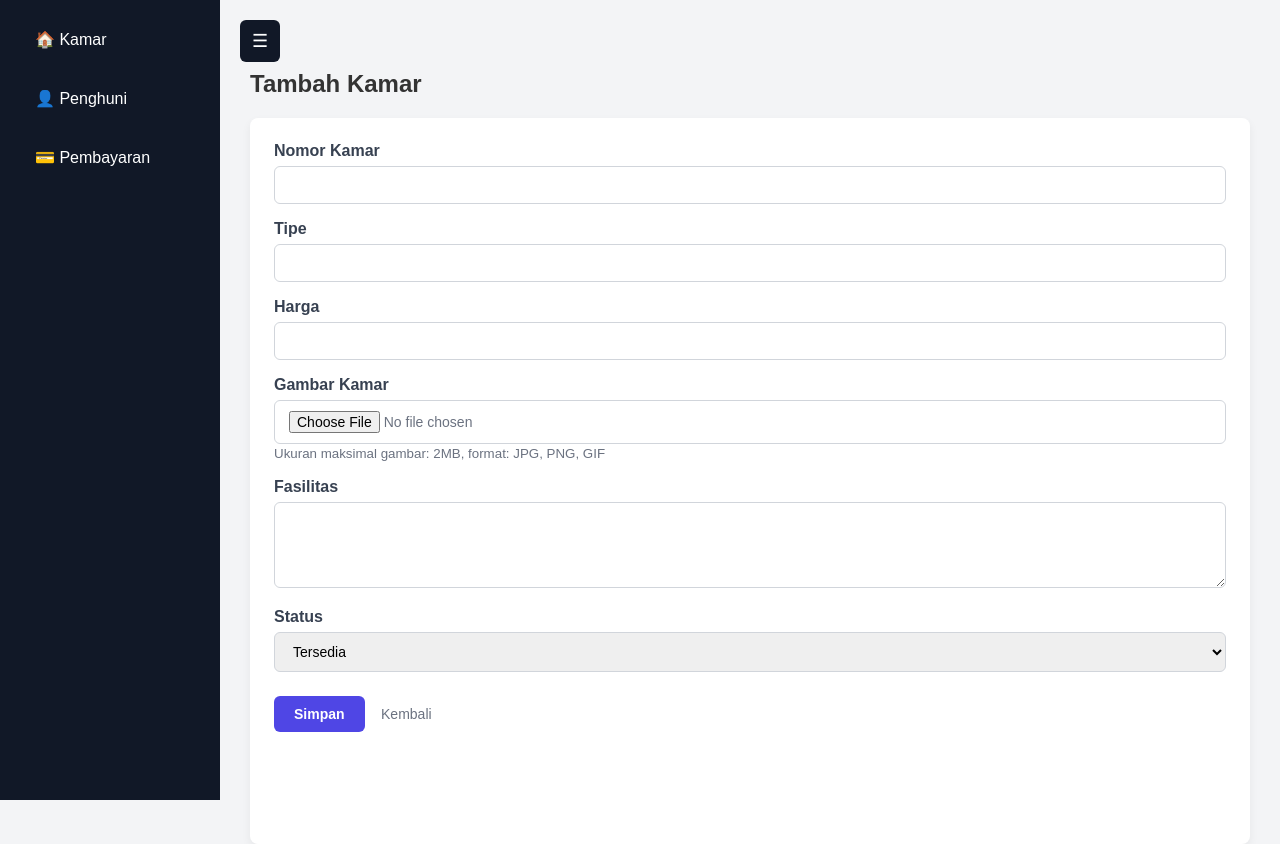
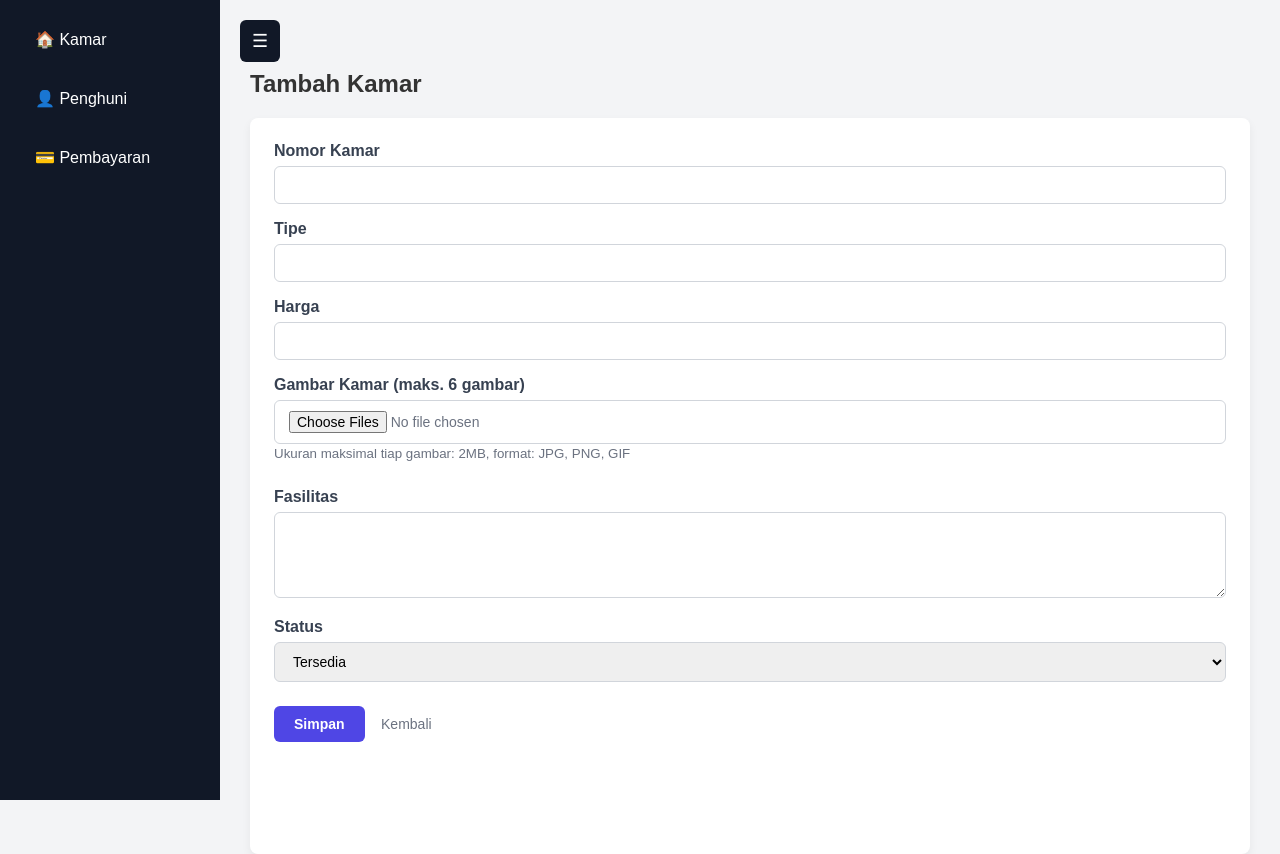
Before and after one commit to hkxproduction/kost, a CodeIgniter app: page /kost/index.php/kamar/tambah in a window 1280 px wide. Run offline with CodeIgniter, Linux system fonts and the light colour scheme.

Commit message:
Update UI FORM GAMBAR

```diff
--- a/application/controllers/Kamar.php
+++ b/application/controllers/Kamar.php
@@ -11,103 +11,107 @@ class Kamar extends CI_Controller {
   }
 
   public function index() {
-    // Mendapatkan data kamar
     $data['kamar'] = $this->Kamar_model->get_all();
-
-    // Menetapkan view konten untuk digunakan dalam layout utama
     $data['content_view'] = 'kamar/index';
-
-    // Memuat layout utama dengan konten yang sesuai
     $this->load->view('layouts/main', $data);
   }
 
   public function tambah() {
     if ($_POST) {
-      // Proses upload gambar
-      $upload_data = $this->_do_upload();
-      if ($upload_data) {
-        $_POST['gambar'] = $upload_data['file_name'];
-      }
+      // Format harga (hapus titik pemisah ribuan)
+      $_POST['harga'] = str_replace('.', '', $this->input->post('harga'));
 
-      // Insert data kamar ke database
+      // Upload banyak gambar
+      $gambar_list = $this->_do_multiple_upload();
+
+      // Simpan array nama file sebagai JSON
+      $_POST['gambar'] = json_encode($gambar_list);
+
+      // Simpan ke database
       $this->Kamar_model->insert($this->input->post());
 
-      // Redirect ke halaman kamar
       redirect('kamar');
     }
 
-    // Menetapkan view konten untuk digunakan dalam layout utama
     $data['content_view'] = 'kamar/form';
-
-    // Memuat layout utama dengan konten yang sesuai
     $this->load->view('layouts/main', $data);
   }
 
   public function edit($id) {
+    $kamar = $this->Kamar_model->get($id);
+
     if ($_POST) {
-      // Mendapatkan data kamar untuk update
-      $kamar = $this->Kamar_model->get($id);
+      $_POST['harga'] = str_replace('.', '', $this->input->post('harga'));
 
-      // Proses upload gambar baru
-      $upload_data = $this->_do_upload();
-      if ($upload_data) {
-        // Hapus gambar lama jika ada
-        if ($kamar->gambar && file_exists('./uploads/kamar/' . $kamar->gambar)) {
-          unlink('./uploads/kamar/' . $kamar->gambar);
+      // Jika user mengupload gambar baru
+      $gambar_baru = $this->_do_multiple_upload();
+      if (!empty($gambar_baru)) {
+        // Hapus gambar lama dari server
+        if (!empty($kamar->gambar)) {
+          $gambar_lama = json_decode($kamar->gambar, true);
+          foreach ($gambar_lama as $g) {
+            if (file_exists('./uploads/kamar/' . $g)) {
+              unlink('./uploads/kamar/' . $g);
+            }
+          }
         }
-
-        $_POST['gambar'] = $upload_data['file_name'];
+        $_POST['gambar'] = json_encode($gambar_baru);
+      } else {
+        // Jika tidak upload baru, pakai yang lama
+        $_POST['gambar'] = $kamar->gambar;
       }
 
-      // Update data kamar di database
       $this->Kamar_model->update($id, $this->input->post());
-
-      // Redirect ke halaman kamar
       redirect('kamar');
     }
 
-    // Mendapatkan data kamar yang akan diedit
-    $data['kamar'] = $this->Kamar_model->get($id);
-
-    // Menetapkan view konten untuk digunakan dalam layout utama
+    $data['kamar'] = $kamar;
     $data['content_view'] = 'kamar/form';
-
-    // Memuat layout utama dengan konten yang sesuai
     $this->load->view('layouts/main', $data);
   }
 
   public function hapus($id) {
-    // Mendapatkan data kamar yang akan dihapus
     $kamar = $this->Kamar_model->get($id);
-
-    // Hapus gambar lama jika ada
-    if ($kamar->gambar && file_exists('./uploads/kamar/' . $kamar->gambar)) {
-      unlink('./uploads/kamar/' . $kamar->gambar);
+    if (!empty($kamar->gambar)) {
+      $gambar = json_decode($kamar->gambar, true);
+      foreach ($gambar as $g) {
+        if (file_exists('./uploads/kamar/' . $g)) {
+          unlink('./uploads/kamar/' . $g);
+        }
+      }
     }
-
-    // Hapus data kamar dari database
     $this->Kamar_model->delete($id);
-
-    // Redirect ke halaman kamar
     redirect('kamar');
   }
 
-  // Fungsi untuk meng-handle upload gambar
-  private function _do_upload() {
-    $config['upload_path'] = './uploads/kamar/';
-    $config['allowed_types'] = 'jpg|jpeg|png|gif';
-    $config['max_size'] = 2048; // Maksimal ukuran file 2MB
-    $config['encrypt_name'] = TRUE; // Nama file dienkripsi untuk menghindari duplikasi
+  // Upload banyak file gambar
+  private function _do_multiple_upload() {
+    $files = $_FILES['gambar'];
+    $file_count = count($files['name']);
+    $uploaded_files = [];
 
-    // Inisialisasi konfigurasi upload
-    $this->upload->initialize($config);
+    for ($i = 0; $i < $file_count; $i++) {
+      if (!empty($files['name'][$i])) {
+        $_FILES['file']['name']     = $files['name'][$i];
+        $_FILES['file']['type']     = $files['type'][$i];
+        $_FILES['file']['tmp_name'] = $files['tmp_name'][$i];
+        $_FILES['file']['error']    = $files['error'][$i];
+        $_FILES['file']['size']     = $files['size'][$i];
 
-    if (!$this->upload->do_upload('gambar')) {
-      // Jika upload gagal, kembalikan null
-      return null;
+        $config['upload_path']   = './uploads/kamar/';
+        $config['allowed_types'] = 'jpg|jpeg|png|gif';
+        $config['max_size']      = 2048;
+        $config['encrypt_name']  = TRUE;
+
+        $this->upload->initialize($config);
+
+        if ($this->upload->do_upload('file')) {
+          $upload_data = $this->upload->data();
+          $uploaded_files[] = $upload_data['file_name'];
+        }
+      }
     }
 
-    // Kembalikan data file yang di-upload
-    return $this->upload->data();
+    return $uploaded_files;
   }
 }
--- a/application/models/Kamar_model.php
+++ b/application/models/Kamar_model.php
@@ -1,5 +1,6 @@
 <?php
 class Kamar_model extends CI_Model {
+
   public function get_all() {
     return $this->db->get('kamar')->result();
   }
@@ -9,22 +10,11 @@ class Kamar_model extends CI_Model {
   }
 
   public function insert($data) {
-    // Filter field yang diizinkan
-    // $filtered = [
-    //   'nama' => $data['nama'] ?? null,
-    //   'gambar' => $data['gambar'] ?? null,
-    // ];
     return $this->db->insert('kamar', $data);
   }
 
   public function update($id, $data) {
-    $filtered = [
-      'nama' => $data['nama'] ?? null,
-    ];
-    if (!empty($data['gambar'])) {
-      $filtered['gambar'] = $data['gambar'];
-    }
-    return $this->db->where('id', $id)->update('kamar', $filtered);
+    return $this->db->where('id', $id)->update('kamar', $data);
   }
 
   public function delete($id) {
--- a/application/views/kamar/form.php
+++ b/application/views/kamar/form.php
@@ -16,17 +16,18 @@
 
   <div style="margin-bottom: 16px;">
     <label style="display: block; margin-bottom: 6px; color: #374151; font-weight: 600;">Harga</label>
-    <input type="number" name="harga" value="<?= isset($kamar) ? $kamar->harga : '' ?>" required style="width: 100%; padding: 10px 14px; border: 1px solid #D1D5DB; border-radius: 6px; font-size: 14px;"/>
+    <input type="text" id="harga" name="harga" value="<?= isset($kamar) ? number_format($kamar->harga, 0, ',', '.') : '' ?>" required
+          style="width: 100%; padding: 10px 14px; border: 1px solid #D1D5DB; border-radius: 6px; font-size: 14px;"/>
   </div>
 
   <!-- Input Gambar with Preview -->
   <div style="margin-bottom: 16px;">
-    <label style="display: block; margin-bottom: 6px; color: #374151; font-weight: 600;">Gambar Kamar</label>
-    <input type="file" name="gambar" id="gambar" style="width: 100%; padding: 10px 14px; border: 1px solid #D1D5DB; border-radius: 6px; font-size: 14px; color: #6B7280;" onchange="previewImage()"/>
-    <small style="color: #6B7280;">Ukuran maksimal gambar: 2MB, format: JPG, PNG, GIF</small>
-    <div id="imagePreview" style="margin-top: 10px;">
-      <!-- Image Preview will appear here -->
-    </div>
+    <label style="display: block; margin-bottom: 6px; color: #374151; font-weight: 600;">Gambar Kamar (maks. 6 gambar)</label>
+    <input type="file" name="gambar[]" id="gambar" accept="image/*" multiple
+          style="width: 100%; padding: 10px 14px; border: 1px solid #D1D5DB; border-radius: 6px; font-size: 14px; color: #6B7280;"
+          onchange="previewImages()" />
+    <small style="color: #6B7280;">Ukuran maksimal tiap gambar: 2MB, format: JPG, PNG, GIF</small>
+    <div id="imagePreview" style="margin-top: 10px; display: flex; flex-wrap: wrap; gap: 10px;"></div>
   </div>
 
   <!-- Fasilitas Text Input -->
@@ -51,18 +52,40 @@
 </form>
 
 <script>
-  function previewImage() {
-    const file = document.getElementById('gambar').files[0];
-    const reader = new FileReader();
-    const imagePreview = document.getElementById('imagePreview');
+  function previewImages() {
+    const files = document.getElementById('gambar').files;
+    const preview = document.getElementById('imagePreview');
+    preview.innerHTML = '';
 
-    if (file) {
+    if (files.length > 6) {
+      alert('Maksimal upload 6 gambar.');
+      document.getElementById('gambar').value = ''; // Reset input
+      return;
+    }
+
+    Array.from(files).forEach(file => {
+      if (file.size > 2 * 1024 * 1024) {
+        alert(`File "${file.name}" terlalu besar (maks 2MB).`);
+        return;
+      }
+
+      const reader = new FileReader();
       reader.onload = function(e) {
-        imagePreview.innerHTML = `<img src="${e.target.result}" alt="Image Preview" style="max-width: 100%; max-height: 300px; border-radius: 8px; margin-top: 10px;" />`;
+        const img = document.createElement('img');
+        img.src = e.target.result;
+        img.style.maxWidth = '150px';
+        img.style.maxHeight = '150px';
+        img.style.borderRadius = '8px';
+        img.style.objectFit = 'cover';
+        preview.appendChild(img);
       };
       reader.readAsDataURL(file);
-    } else {
-      imagePreview.innerHTML = '';
-    }
+    });
   }
+
+  const hargaInput = document.getElementById('harga');
+  hargaInput.addEventListener('keyup', function(e) {
+    let value = this.value.replace(/[^\d]/g, '');
+    this.value = new Intl.NumberFormat('id-ID').format(value);
+  });
 </script>
```
Also changed, not shown: application/views/kamar/index.php (+62 -3 lines), uploads/kamar/30bee373c2b5a6df9a2ecc7afaf88266.jpg (added), uploads/kamar/3c48235bf59c0c5789a09a38c13e9b7b.jpg (added), uploads/kamar/433173e8ff22cccaba23ab10fa8c8784.jpg (added), uploads/kamar/78129055cd85971bfb08aa259657ef43.jpg (added), uploads/kamar/d66b8f7eb182bb5814d80e1b86c943b7.jpg (added).
